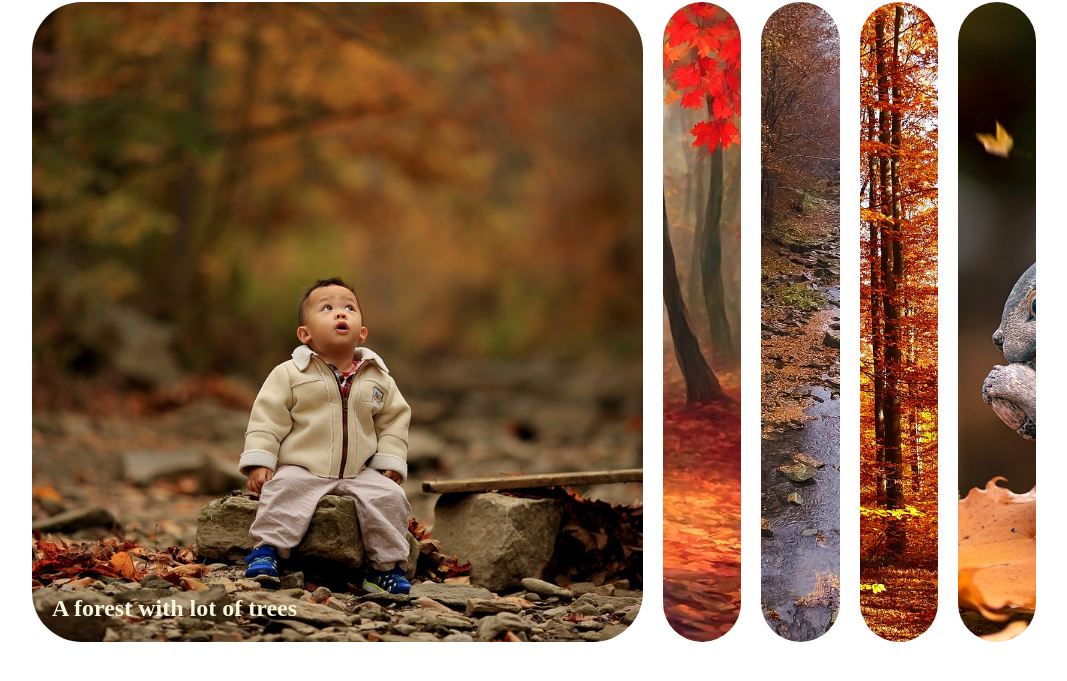
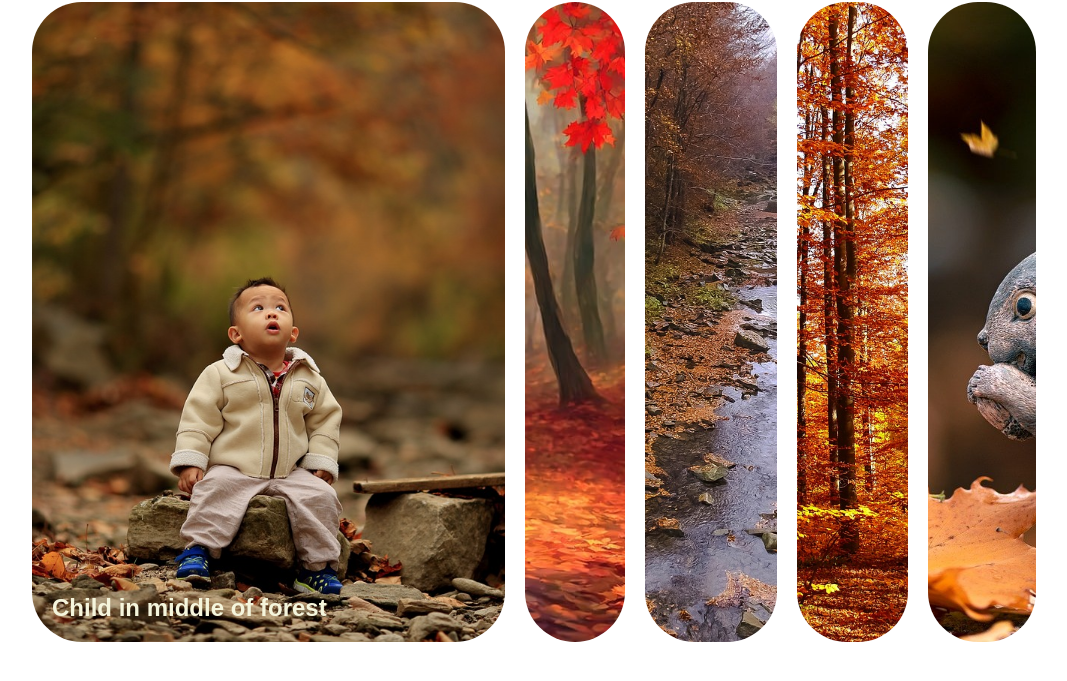
Before and after one commit to Aravind-Kandeepan/Expanding-Cards, a plain HTML site: page index.html in a window 1280 px wide. Shown: the part 97-778 px from the top of the page, without its empty margins (106-1173 px from the left). Drawn offline with Linux system fonts and the light colour scheme.

Commit message:
Changed captions for images

```diff
--- a/assets/css/styles.css
+++ b/assets/css/styles.css
@@ -15,6 +15,7 @@ body {
   width: 100%;
   max-width: 1024px;
   margin: auto;
+  font-family: Arial, Helvetica, sans-serif;
 }
 
 .wrapper {
--- a/index.html
+++ b/index.html
@@ -14,19 +14,19 @@
           class="panel active"
           style="background-image: url(./assets/images/1.jpg)"
         >
-          <h3>A forest with lot of trees</h3>
+          <h3>Child in middle of forest</h3>
         </div>
         <div class="panel" style="background-image: url(./assets/images/2.jpg)">
-          <h3>A forest with lot of trees</h3>
+          <h3>Forest with vibrant red leaves</h3>
         </div>
         <div class="panel" style="background-image: url(./assets/images/3.jpg)">
-          <h3>A forest with lot of trees</h3>
+          <h3>A peaceful woodland stream</h3>
         </div>
         <div class="panel" style="background-image: url(./assets/images/4.jpg)">
-          <h3>A forest with lot of trees</h3>
+          <h3>A glowing forest</h3>
         </div>
         <div class="panel" style="background-image: url(./assets/images/5.jpg)">
-          <h3>A forest with lot of trees</h3>
+          <h3>A squirrel</h3>
         </div>
       </div>
     </div>
```
